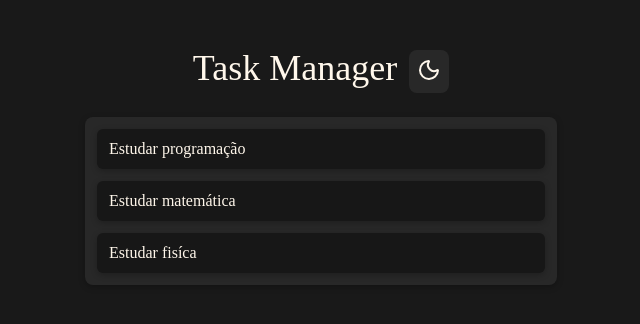
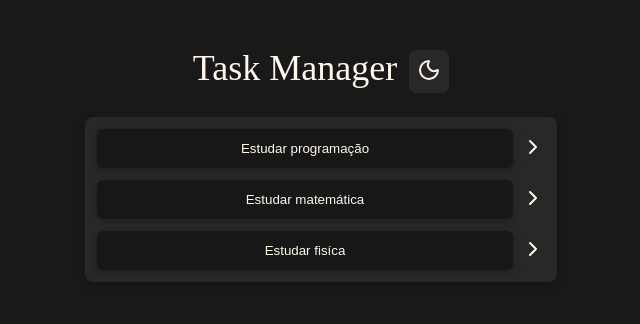
Before and after one commit to techpedroso/react-task-manager, a React (Vite) app: page / in a window 1280 px wide. Shown: the top 324 px of the page, without its empty margins (319-959 px from the left). Built offline with nearby package versions, Linux system fonts and the light colour scheme.

Commit message:
feat(app, task): add complete task function

```diff
--- a/src/App.jsx
+++ b/src/App.jsx
@@ -28,10 +28,23 @@ function App() {
       isCompleted: false
     },
   ])
+
   const [theme, setTheme] = useState("dark");
 
   function toggleTheme() {
     setTheme(theme === "light" ? "dark" : "light");
+  }
+
+  function onTaskClick(taskId) {
+    const newTasks = tasks.map(task => {
+      if (task.id === taskId) {
+        return { ...task, isCompleted: !task.isCompleted }
+      }
+
+      return task;
+    })
+
+    setTasks(newTasks);
   }
 
   return (
@@ -52,7 +65,7 @@ function App() {
 
       {/* List */}
       <Container>
-        <Task tasks={tasks}>
+        <Task tasks={tasks} onTaskClick={onTaskClick}>
         </Task>
       </Container>
     </div>
--- a/src/components/Task/Task.css
+++ b/src/components/Task/Task.css
@@ -12,8 +12,18 @@
 }
 
 .task-list_item {
-    padding: 12px;
+    width: 100%;
+
+    color: var(--color-text);
+    background-color: var(--color-surface-raised);
+    border: none;
     border-radius: 6px;
     box-shadow: var(--shadow-sm);
-    background-color: var(--color-surface-raised);
+    padding: 12px;
+
+    cursor: pointer;
 }
+
+.task-list_item-completed {
+    text-decoration: line-through;
+}
--- a/src/components/Task/Task.jsx
+++ b/src/components/Task/Task.jsx
@@ -1,10 +1,21 @@
 import "./Task.css";
+import Icon from "../Icon/Icon.jsx";
 
-function Task({ tasks, children }) {
+function Task(props) {
     return (
         <ul className="task-list">
-            {tasks.map((task) =>
-                <li key={task.id} className="task-list_item">{task.title}</li>
+            {props.tasks.map((task) =>
+                <li key={task.id} className="flex justify-center gap-sm">
+                    <button
+                        onClick={() => props.onTaskClick(task.id)}
+                        className={`task-list_item ${task.isCompleted && 'task-list_item-completed'}`}>
+                        {task.title}
+                    </button>
+
+                    <button className="button button-icon">
+                        <Icon name="chevron-right"></Icon>
+                    </button>
+                </li>
             )}
         </ul>
     );
```
